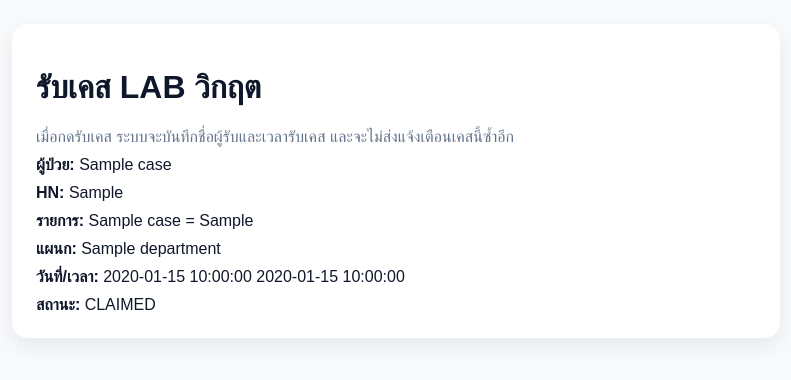
After one commit to bkhadmin/BK-Moph-Notify, a FastAPI app: template backend/app/templates/public/claim_case.html in a window 1280 px wide. The commit adds this page. Shown: the top 380 px of the page, without its empty margins (244-1035 px from the left). Run offline with FastAPI, Linux system fonts and the light colour scheme; the template is opened without the code that fills it: most values are stand-ins (such as "Sample title", 1, 10 or a date in 2020); parts of the project's set-up code (start-up, migrations or seed data) failed here and were passed over.

Commit message:
Add files via upload

```diff
--- a/backend/app/templates/admin/dashboard.html
+++ b/backend/app/templates/admin/dashboard.html
@@ -48,6 +48,7 @@
         <a class="quick-btn" href="/templates">Templates</a>
         <a class="quick-btn" href="/media">Media Library</a>
         <a class="quick-btn" href="/scheduler-monitor">Scheduler Monitor</a>
+        <a class="quick-btn" href="/alerts/cases">Alert Cases</a>
       </div>
     </div>
   </div>
--- /dev/null
+++ b/backend/app/templates/public/claim_case.html
@@ -0,0 +1,44 @@
+<!doctype html>
+<html>
+<head>
+  <meta charset="utf-8">
+  <title>รับเคส LAB วิกฤต</title>
+  <meta name="viewport" content="width=device-width, initial-scale=1">
+  <style>
+    body{font-family:Arial,sans-serif;background:#f8fafc;margin:0;padding:24px;color:#0f172a}
+    .card{max-width:720px;margin:0 auto;background:#fff;border-radius:16px;padding:24px;box-shadow:0 8px 24px rgba(15,23,42,.08)}
+    .muted{color:#64748b}.row{margin-top:10px}.btn{background:#2563eb;color:#fff;border:0;border-radius:10px;padding:12px 18px;cursor:pointer}
+    .input{width:100%;padding:12px;border:1px solid #cbd5e1;border-radius:10px}
+    .ok{background:#ecfdf5;color:#166534;padding:12px;border-radius:10px}.err{background:#fef2f2;color:#991b1b;padding:12px;border-radius:10px}
+  </style>
+</head>
+<body>
+  <div class="card">
+    <h1>รับเคส LAB วิกฤต</h1>
+    <div class="muted">เมื่อกดรับเคส ระบบจะบันทึกชื่อผู้รับและเวลารับเคส และจะไม่ส่งแจ้งเตือนเคสนี้ซ้ำอีก</div>
+
+    <div class="row"><strong>ผู้ป่วย:</strong> {{ case.patient_name }}</div>
+    <div class="row"><strong>HN:</strong> {{ case.patient_hn }}</div>
+    <div class="row"><strong>รายการ:</strong> {{ case.item_name }} = {{ case.item_value }}</div>
+    <div class="row"><strong>แผนก:</strong> {{ case.department or '-' }}</div>
+    <div class="row"><strong>วันที่/เวลา:</strong> {{ case.report_date_text or '-' }} {{ case.report_time_text or '' }}</div>
+    <div class="row"><strong>สถานะ:</strong> {{ case.status }}</div>
+
+    {% if error %}
+      <div class="err row">{{ error }}</div>
+    {% endif %}
+    {% if success %}
+      <div class="ok row">รับเคสเรียบร้อยแล้ว โดย {{ case.claimed_by }} เมื่อ {{ case.claimed_at }}</div>
+    {% endif %}
+
+    {% if case.status != 'CLAIMED' %}
+    <form method="post" action="/alerts/claim" class="row">
+      <input type="hidden" name="case_key" value="{{ case.case_key }}">
+      <label>ชื่อผู้รับเคส</label>
+      <input class="input" name="receiver_name" placeholder="กรอกชื่อผู้รับเคส">
+      <div class="row"><button class="btn" type="submit">ยืนยันรับเคส</button></div>
+    </form>
+    {% endif %}
+  </div>
+</body>
+</html>
```
Also changed, not shown: backend/app/templates/admin/alert_cases.html (added, +44 -0 lines).
